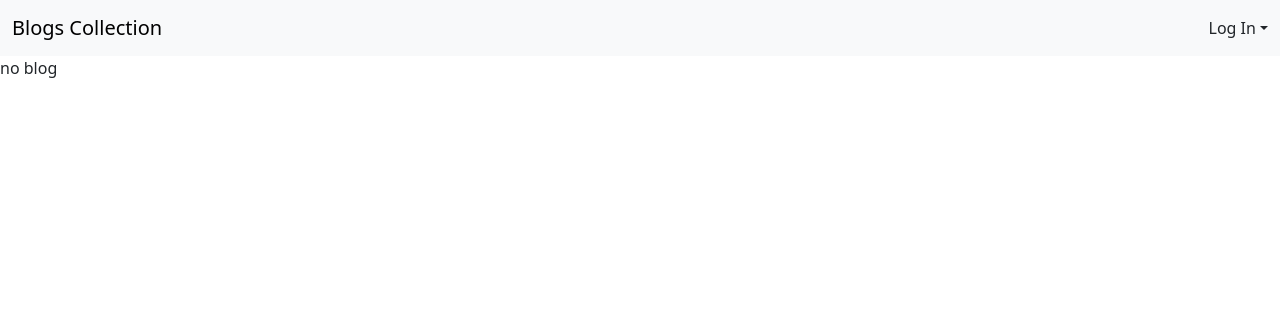
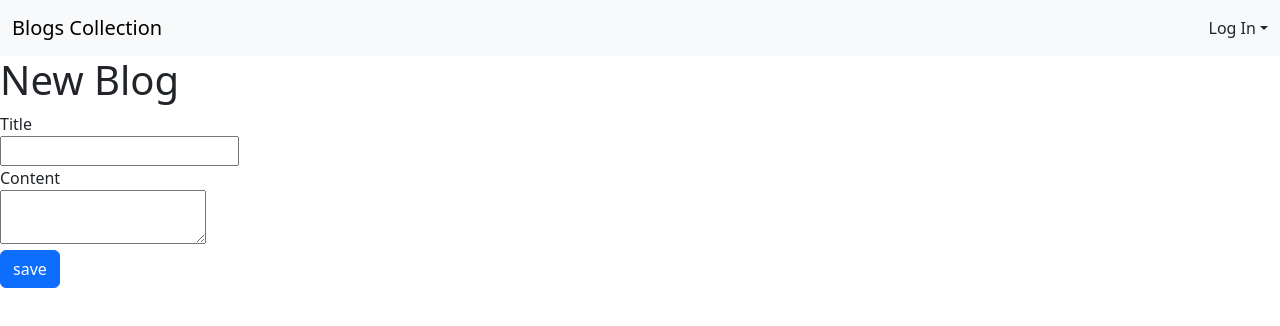
Before and after one commit to agilvarry/BlogApp, a React (Create React App) app in the folder client/: page /blogs/new in a window 1280 px wide. Shown: the top 326 px of the page. Built offline with nearby package versions, Linux system fonts and the light colour scheme; no server answers.

Commit message:
update blog form and view

```diff
--- a/client/src/App.js
+++ b/client/src/App.js
@@ -11,6 +11,7 @@ import { useDispatch } from 'react-redux';
 import { initializeBlogs } from "./reducers/blogReducer";
 import { setUser } from './reducers/userReducer';
 import { initializeUserList } from './reducers/userListReducer';
+import BlogForm from "./components/BlogForm";
 const App = () => {
   const dispatch = useDispatch();
 
@@ -37,6 +38,7 @@ const App = () => {
       <Routes>
         <Route path="/users/:id" element={<User />} />
         <Route path="/blogs/:id" element={<BlogView />} />
+        <Route path = "/blogs/new" element={<BlogForm />} />
         <Route path="/users" element={<Users />} />
         <Route path="/"element={<Home  />} />
       </Routes>
--- a/client/src/components/BlogForm.js
+++ b/client/src/components/BlogForm.js
@@ -3,6 +3,7 @@ import blogService from "../services/blogs";
 import { useDispatch, useSelector } from "react-redux";
 import { appendBlog } from "../reducers/blogReducer";
 import { setNotification } from "../reducers/notificationReducer";
+import {Button, Form} from 'react-bootstrap';
 const BlogForm = () => {
   const dispatch = useDispatch();
   const user = useSelector(state => state.user);
@@ -45,25 +46,22 @@ const BlogForm = () => {
   };
 
   return (
-    <>
+    <div style={{display: "flex",justifyContent: "center", flexDirection: "column"}}>
+      <div>
+    <h1>New Blog</h1>
       <form onSubmit={addBlog}>
-        <label htmlFor="title">Title</label>
-        <input value={newBlogTitle} id="title" onChange={handleTitleChange} />
-        {/* <label htmlFor="author">Author</label> */}
-        {/* <input
-          value={newBlogAuthor}
-          id="author"
-          onChange={handleAuthorChange}
-        /> */}
-        <label htmlFor="content">Content</label>
-        <input
+        <label htmlFor="title">Title</label><br />
+        <input value={newBlogTitle} id="title" onChange={handleTitleChange} /><br />
+        <label htmlFor="content">Content</label><br />
+        <textarea
           value={newBlogContent}
           id="content"
           onChange={handleContentChange}
-        />
-        <button type="submit">save</button>
+        /><br />
+        <Button type="submit">save</Button>
       </form>
-    </>
+      </div>
+    </div>
   );
 };
 
--- a/client/src/components/BlogView.js
+++ b/client/src/components/BlogView.js
@@ -1,11 +1,33 @@
 import React from "react";
+import blogService from "../services/blogs";
 import { useParams } from "react-router-dom";
-import { useSelector } from "react-redux";
+import { useDispatch, useSelector } from "react-redux";
+import { toggleLikes } from '../reducers/blogReducer'
 
 export default function BlogView({}) {
   const id = useParams().id;
+  const dispatch = useDispatch();
+  const user = useSelector(state => state.user);
   const blogs = useSelector((state) => state.blogs);
   const blog = blogs.find((b) => b.id === id);
+
+
+  const toggleLike = async () => {
+    const blogObject = {
+      title: blog.title,
+      author: blog.author,
+      content: blog.content,
+      likes: blog.likes,
+    };
+    try {
+      const res = await blogService.update(blog.id, blogObject);
+      dispatch(toggleLikes({blogId: blog.id, newLikes: res.likes}))
+
+    } catch (e) {
+      console.log("error updating blog");
+      console.log(e);
+    }
+  };
 
   return (
     <>
@@ -14,6 +36,9 @@ export default function BlogView({}) {
           <h1>{blog.title}</h1>
           <h2>{blog.author}</h2>
           <p>{blog.content}</p>
+          <button onClick={toggleLike}>
+          {blog.likes.includes(user.id) ? "unlike" : "like"}
+        </button>
         </>
       ) : (
         <p>no blog</p>
--- a/client/src/components/Home.js
+++ b/client/src/components/Home.js
@@ -1,7 +1,5 @@
 import React from "react";
-import BlogForm from "../components/BlogForm";
 import BlogList from "../components/BlogList";
-import Togglable from "../components/Toggleable";
 import {  useSelector } from 'react-redux';
 
 const Home = () => {
@@ -14,10 +12,6 @@ const Home = () => {
         <h1>Hello, best log in</h1>
       ) : (
         <>
-          <Togglable buttonLabel="New Blog">
-            <BlogForm  />
-          </Togglable>
-
           <BlogList id={null}  />
         </>
       )}
--- a/client/src/components/Navigation.js
+++ b/client/src/components/Navigation.js
@@ -88,7 +88,7 @@ const Navigation = () => {
   const linkStyle = {
     textDecoration: "none",
     color: "black",
-    margin: 5
+    margin: 5,
   };
 
   return (
@@ -96,7 +96,7 @@ const Navigation = () => {
       <Container>
         <Nav>
           <Navbar.Brand>
-            <Link style={{textDecoration: "none", color: "black"}} to={`/`}>
+            <Link style={{ textDecoration: "none", color: "black" }} to={`/`}>
               Blogs Collection
             </Link>
           </Navbar.Brand>
@@ -110,7 +110,12 @@ const Navigation = () => {
                 </Link>
                 |
                 <Link style={linkStyle} to={`/users/${user.id}`}>
-                  {user.username} home</Link>
+                  My Blogs
+                </Link >
+                |
+                <Link style={linkStyle} to="/blogs/new">
+                New Blog
+                </Link>
               </Nav.Link>
             </>
           )}
```
Also changed, not shown: 1 other file (tests, documents, lock files or other folders).
